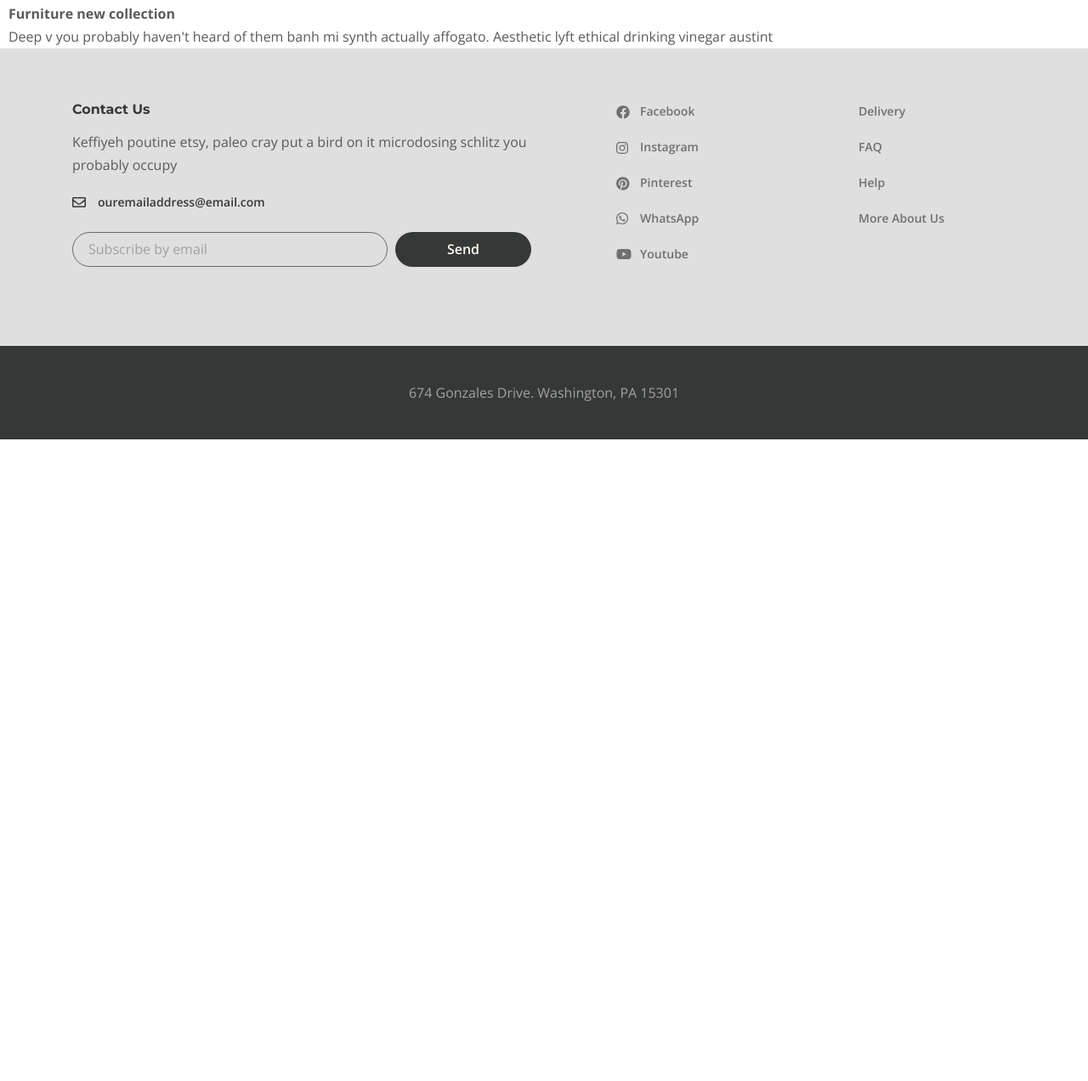
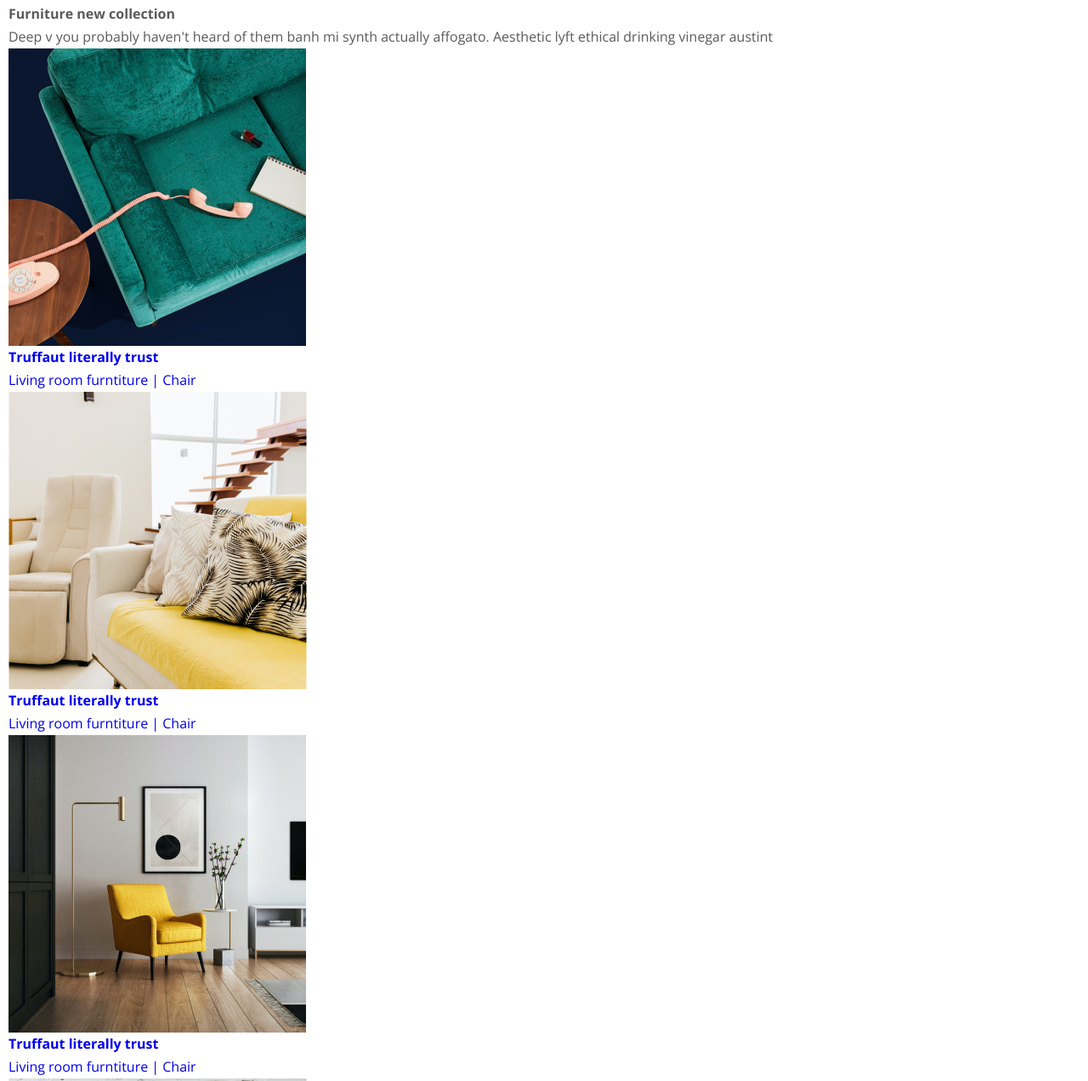
Before and after one commit to Andyone89/gulpdesire, a website: page app/index.html in a window 1280 px wide. Shown: the part 1029-2301 px from the top of the page at 85% size. Before the commit the page ends 1546 px from the top, so only its background shows below. Drawn offline with nearby package versions, Linux system fonts and the light colour scheme.

Commit message:
new-collection

```diff
--- a/app/index.html
+++ b/app/index.html
@@ -114,15 +114,73 @@
           </div>
         </div>
       </section>
-      <section class="new-colection">
+      <section class="new-collection">
         <div class="container-fluid">
-          <h3 class="new-olection__title">
+          <h3 class="new-collection__title">
             Furniture new collection
           </h3>
-          <p class="new-colection__text">
+          <p class="new-collection__text">
             Deep v you probably haven't heard of them banh mi synth actually affogato. Aesthetic lyft ethical drinking
             vinegar austint
           </p>
+          <div class="collection">
+            <a class="collection__item" href="#">
+              <img class="collection__images" src="images/content/collection-1.jpg" alt="">
+              <div class="collection__info">
+                <h6 class="collection__info-title">
+                  Truffaut literally trust
+                </h6>
+                <p class="collection__info-text">
+                  Living room furntiture | Chair
+                </p>
+              </div>
+            </a>
+            <a class="collection__item" href="#">
+              <img class="collection__images" src="images/content/collection-2.jpg" alt="">
+              <div class="collection__info">
+                <h6 class="collection__info-title">
+                  Truffaut literally trust
+                </h6>
+                <p class="collection__info-text">
+                  Living room furntiture | Chair
+                </p>
+              </div>
+            </a>
+            <a class="collection__item" href="#">
+              <img class="collection__images" src="images/content/collection-3.jpg" alt="">
+              <div class="collection__info">
+                <h6 class="collection__info-title">
+                  Truffaut literally trust
+                </h6>
+                <p class="collection__info-text">
+                  Living room furntiture | Chair
+                </p>
+              </div>
+            </a>
+            <a class="collection__item" href="#">
+              <img class="collection__images" src="images/content/collection-4.jpg" alt="">
+              <div class="collection__info">
+                <h6 class="collection__info-title">
+                  Truffaut literally trust
+                </h6>
+                <p class="collection__info-text">
+                  Living room furntiture | Chair
+                </p>
+              </div>
+            </a>
+            <a class="collection__item" href="#">
+              <img class="collection__images" src="images/content/collection-5.jpg" alt="">
+              <div class="collection__info">
+                <h6 class="collection__info-title">
+                  Truffaut literally trust
+                </h6>
+                <p class="collection__info-text">
+                  Living room furntiture | Chair
+                </p>
+              </div>
+            </a>
+
+          </div>
         </div>
       </section>
     </main>
```
Also changed, not shown: app/images/content/collection-1.jpg (added), app/images/content/collection-2.jpg (added), app/images/content/collection-3.jpg (added), app/images/content/collection-4.jpg (added), app/images/content/collection-5.jpg (added).
